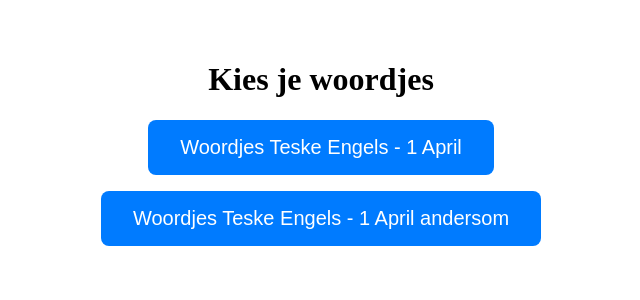
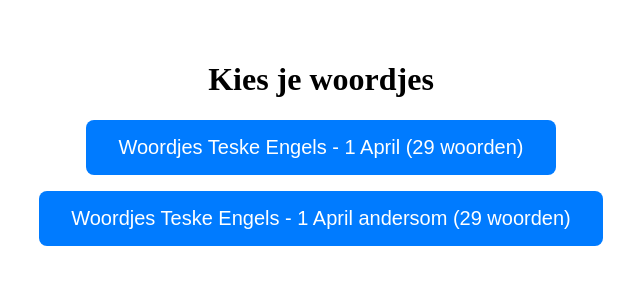
Before and after one commit to rullzer/woordjes, a SvelteKit app: page / in a window 1280 px wide. Shown: the top 300 px of the page, without its empty margins (319-959 px from the left). Built offline with nearby package versions, Linux system fonts and the light colour scheme.

Commit message:
feat: show total word count

```diff
--- a/src/routes/+page.server.ts
+++ b/src/routes/+page.server.ts
@@ -4,6 +4,6 @@ export async function load() {
 	const wordLists = getWordLists();
 
   	return {
-    	wordLists: wordLists.map((wordlist) => ({name: wordlist.name, id: wordlist.id})),
+    	wordLists: wordLists.map((wordlist) => ({name: wordlist.name, id: wordlist.id, count: wordlist.getWordPairs().length})),
   	};
 }
--- a/src/routes/+page.svelte
+++ b/src/routes/+page.svelte
@@ -1,5 +1,5 @@
 <script lang="ts">
-	const { data }: { data: { wordLists: {name: string, id: string}[]}} = $props();
+	const { data }: { data: { wordLists: {name: string, id: string, count: number}[]}} = $props();
 	const wordLists = data.wordLists;
 </script>
 
@@ -9,7 +9,7 @@
 	  	{#each wordLists as list}
 			<a href="/game/{list.id}">
 			<button class="word-list-button">
-		  		{list.name}
+		  		{list.name} ({list.count} woorden)
 			</button>
 			</a>
 	  	{/each}
```
